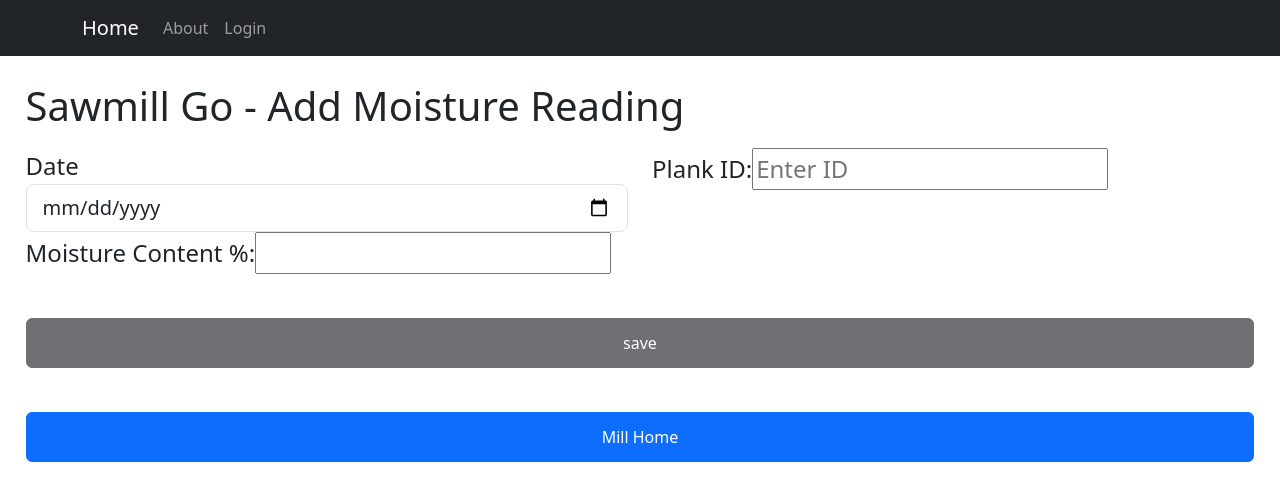
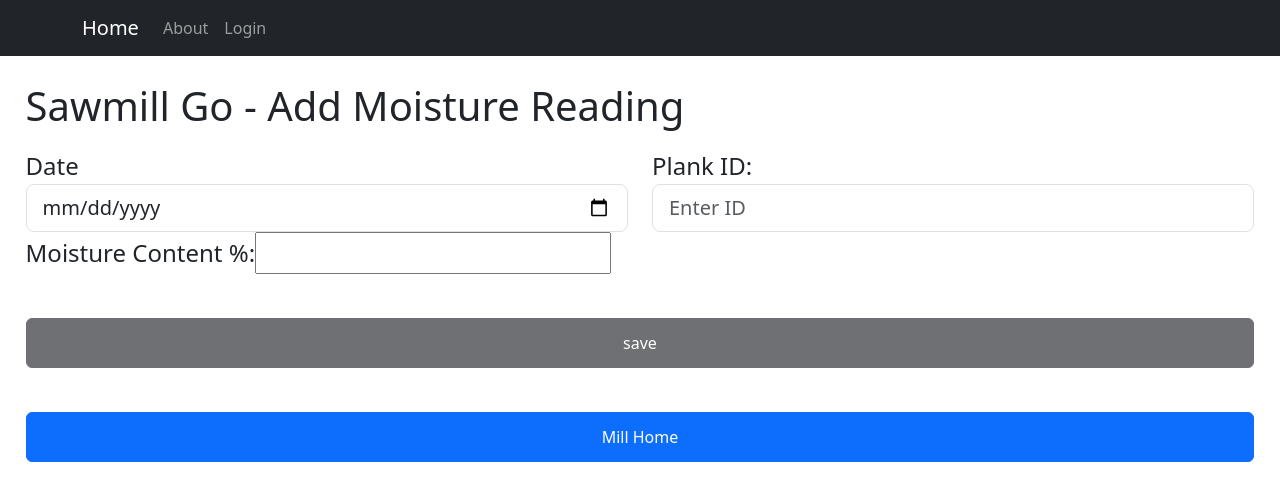
Before and after one commit to andrewcargill/sawmill_go, a React (Create React App) app in the folder mill/: page /mill_add_moisture in a window 1280 px wide. Shown: the top 500 px of the page. Built offline with nearby package versions, Linux system fonts and the light colour scheme.

Commit message:
format Plank ID field

```diff
--- a/mill/src/Home.jsx
+++ b/mill/src/Home.jsx
@@ -5,7 +5,7 @@ const Home = () => {
     <div>
 
       <h1>Hello, Welcome to the Sawmill Go Frontend!</h1>
-      <p>v1.1.9</p>
+      <p>v1.2.0</p>
     </div>
   );
 };
--- a/mill/src/pages/MillAddMoisture.jsx
+++ b/mill/src/pages/MillAddMoisture.jsx
@@ -103,6 +103,7 @@ const MillAddMoisture = () => {
             <label>Plank ID:</label>
           <input
             type="text"
+            className="form-control form-control-lg"
             placeholder="Enter ID"
             value={plank}
             onChange={handlePlankChange}
```
